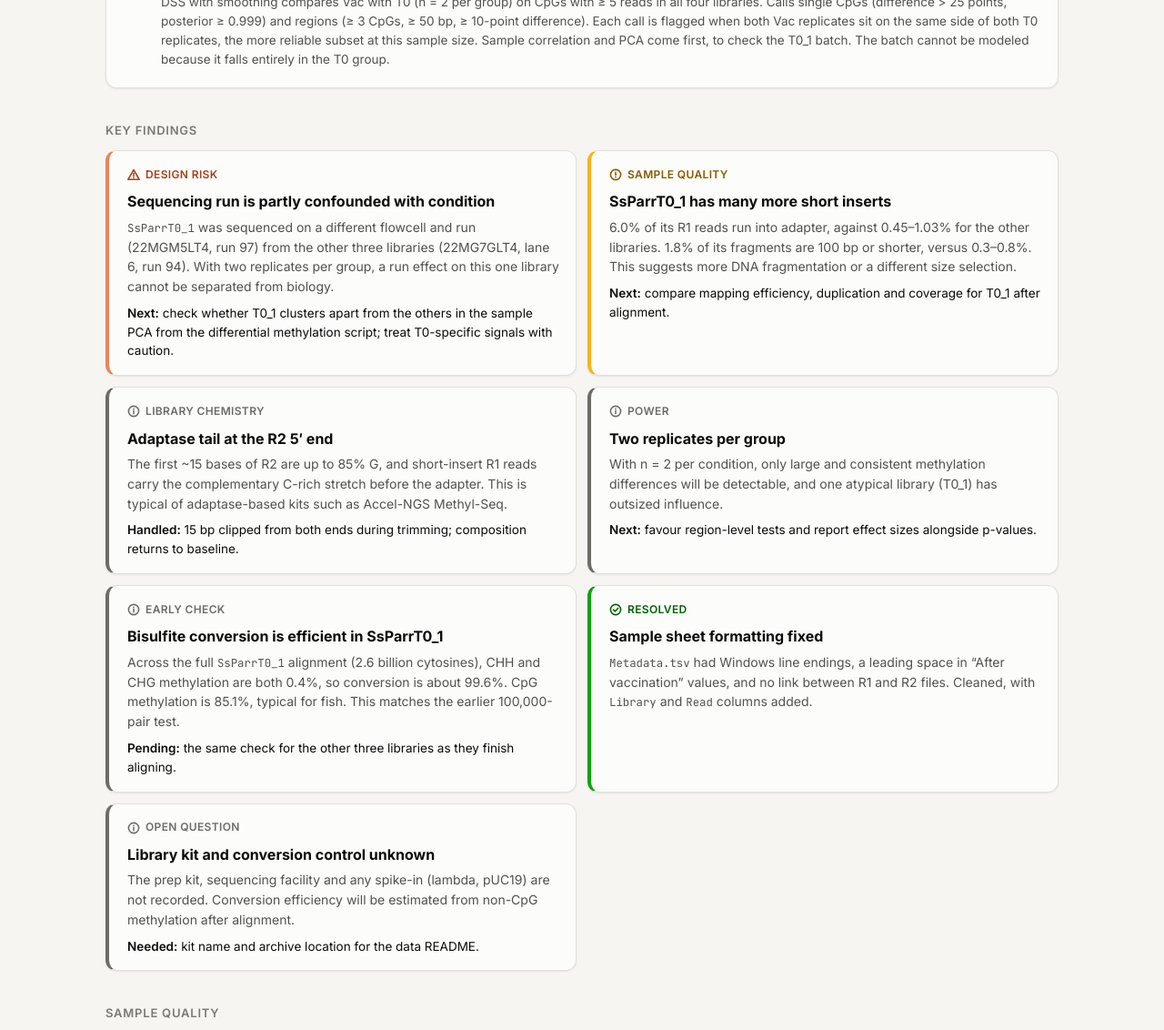
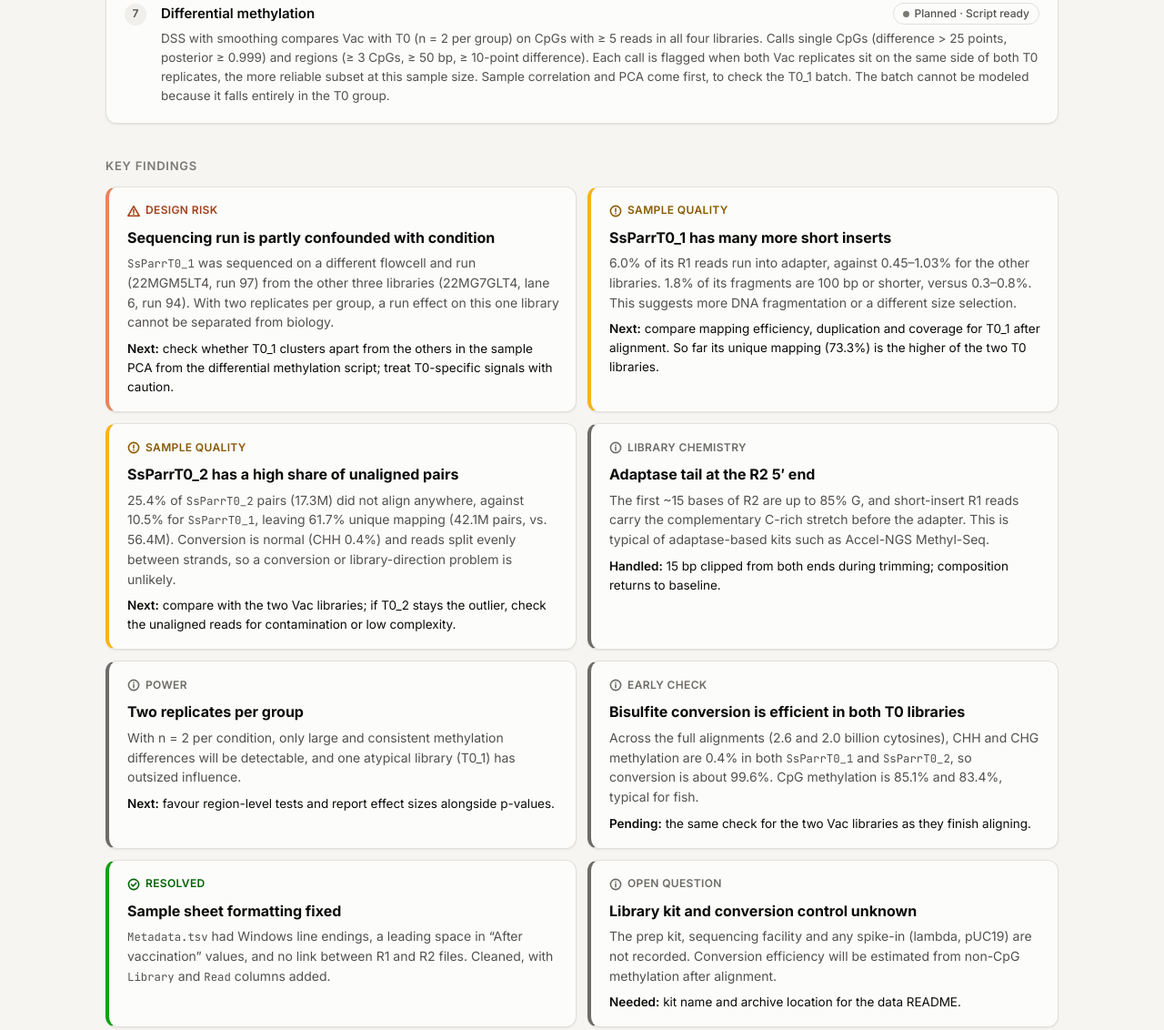
Before and after one commit to sr320/project-salmon-vaccine-wgbs, a plain HTML site: page docs/index.html in a window 1280 px wide. Shown: the part 1006-2138 px from the top of the page at 91% size. Drawn offline with Linux system fonts and the light colour scheme.

Commit message:
Dashboard: add SsParrT0_2 alignment stats and unaligned-reads finding
Co-Authored-By: Claude Opus 5.5 <noreply@anthropic.com>

```diff
--- a/docs/index.html
+++ b/docs/index.html
@@ -278,7 +278,7 @@
 <script>
 /* ===== Update this block as the analysis moves forward ===== */
 const DATA = {
-  updated: "2026-11-26 12:55 PST, alignment in progress",
+  updated: "2026-11-26 18:00 PST, alignment in progress",
   steps: [
     { title: "Raw data and metadata", status: "done",
       detail: "4 paired-end libraries received; checksums recorded; <code>Metadata.tsv</code> cleaned." },
@@ -286,8 +286,8 @@ const DATA = {
       detail: "FastQC and MultiQC on all 8 FASTQ files. Bisulfite composition as expected; adaptase tail found at the R2 5′ end." },
     { title: "Trimming", status: "done",
       detail: "cutadapt: adapters and poly-G removed (q20); 15 bp clipped from R2 5′ and R1 3′. 99.1–99.4% of pairs and 87–89% of bases kept; adapter and overrepresented-sequence flags cleared in FastQC." },
-    { title: "Bismark alignment", status: "running", when: "1 of 4 libraries done",
-      detail: "Ssal_v3.1 bisulfite index built (38 min). <code>SsParrT0_1</code> aligned in 4.2 h: 73.3% of pairs mapped uniquely, 16.2% multi-mapped, 10.5% unaligned; reads split evenly between the two strands. Remaining libraries expected the evening of Nov 26 or later (raven is heavily loaded)." },
+    { title: "Bismark alignment", status: "running", when: "2 of 4 libraries done",
+      detail: "Ssal_v3.1 bisulfite index built (38 min). <code>SsParrT0_1</code> aligned in 4.2 h (73.3% of pairs unique, 16.2% multi-mapped, 10.5% unaligned) and <code>SsParrT0_2</code> in 4.9 h (61.7% unique, 12.9% multi-mapped, 25.4% unaligned); reads split evenly between the two strands in both. <code>SsParrVac_1</code> started aligning at 14:14 and was about two-thirds done at 17:55, so it should finish around 20:00; <code>SsParrVac_2</code> likely early morning on Nov 27 (raven is heavily loaded)." },
     { title: "Deduplication and M-bias check", status: "scheduled", when: "Starts after alignment",
       detail: "<code>deduplicate_bismark</code> removes PCR duplicates, then the M-bias table shows methylation by read position to decide how many bases to ignore at read ends. Starts automatically via a cron trigger." },
     { title: "Methylation extraction", status: "planned",
@@ -303,7 +303,11 @@ const DATA = {
     { level: "warning", tag: "Sample quality",
       title: "SsParrT0_1 has many more short inserts",
       body: "6.0% of its R1 reads run into adapter, against 0.45–1.03% for the other libraries. 1.8% of its fragments are 100 bp or shorter, versus 0.3–0.8%. This suggests more DNA fragmentation or a different size selection.",
-      action: "<b>Next:</b> compare mapping efficiency, duplication and coverage for T0_1 after alignment." },
+      action: "<b>Next:</b> compare mapping efficiency, duplication and coverage for T0_1 after alignment. So far its unique mapping (73.3%) is the higher of the two T0 libraries." },
+    { level: "warning", tag: "Sample quality",
+      title: "SsParrT0_2 has a high share of unaligned pairs",
+      body: "25.4% of <code>SsParrT0_2</code> pairs (17.3M) did not align anywhere, against 10.5% for <code>SsParrT0_1</code>, leaving 61.7% unique mapping (42.1M pairs, vs. 56.4M). Conversion is normal (CHH 0.4%) and reads split evenly between strands, so a conversion or library-direction problem is unlikely.",
+      action: "<b>Next:</b> compare with the two Vac libraries; if T0_2 stays the outlier, check the unaligned reads for contamination or low complexity." },
     { level: "info", tag: "Library chemistry",
       title: "Adaptase tail at the R2 5′ end",
       body: "The first ~15 bases of R2 are up to 85% G, and short-insert R1 reads carry the complementary C-rich stretch before the adapter. This is typical of adaptase-based kits such as Accel-NGS Methyl-Seq.",
@@ -313,9 +317,9 @@ const DATA = {
       body: "With n = 2 per condition, only large and consistent methylation differences will be detectable, and one atypical library (T0_1) has outsized influence.",
       action: "<b>Next:</b> favour region-level tests and report effect sizes alongside p-values." },
     { level: "info", tag: "Early check",
-      title: "Bisulfite conversion is efficient in SsParrT0_1",
-      body: "Across the full <code>SsParrT0_1</code> alignment (2.6 billion cytosines), CHH and CHG methylation are both 0.4%, so conversion is about 99.6%. CpG methylation is 85.1%, typical for fish. This matches the earlier 100,000-pair test.",
-      action: "<b>Pending:</b> the same check for the other three libraries as they finish aligning." },
+      title: "Bisulfite conversion is efficient in both T0 libraries",
+      body: "Across the full alignments (2.6 and 2.0 billion cytosines), CHH and CHG methylation are 0.4% in both <code>SsParrT0_1</code> and <code>SsParrT0_2</code>, so conversion is about 99.6%. CpG methylation is 85.1% and 83.4%, typical for fish.",
+      action: "<b>Pending:</b> the same check for the two Vac libraries as they finish aligning." },
     { level: "resolved", tag: "Resolved",
       title: "Sample sheet formatting fixed",
       body: "<code>Metadata.tsv</code> had Windows line endings, a leading space in “After vaccination” values, and no link between R1 and R2 files. Cleaned, with <code>Library</code> and <code>Read</code> columns added.",
@@ -327,7 +331,7 @@ const DATA = {
   ],
   samples: [
     { lib: "SsParrT0_1",  cond: "Before", rep: 1, pairs: 77603127, fc: "22MGM5LT4 · 1", adapter: 6.04, dup: 21.4, mapping: 73.3, flag: true },
-    { lib: "SsParrT0_2",  cond: "Before", rep: 2, pairs: 68776693, fc: "22MG7GLT4 · 6", adapter: 0.89, dup: 24.7 },
+    { lib: "SsParrT0_2",  cond: "Before", rep: 2, pairs: 68776693, fc: "22MG7GLT4 · 6", adapter: 0.89, dup: 24.7, mapping: 61.7 },
     { lib: "SsParrVac_1", cond: "After",  rep: 1, pairs: 69143094, fc: "22MG7GLT4 · 6", adapter: 1.03, dup: 24.1 },
     { lib: "SsParrVac_2", cond: "After",  rep: 2, pairs: 70172391, fc: "22MG7GLT4 · 6", adapter: 0.45, dup: 24.3 }
   ]
@@ -354,7 +358,7 @@ const kpis = [
   { label: "Libraries", value: DATA.samples.length, note: "2 before · 2 after vaccination" },
   { label: "Read pairs", value: (totalPairs / 1e6).toFixed(0) + "M", note: "2 × 151 bp, ~7–8× raw coverage each" },
   { label: "Pipeline steps done", value: doneSteps + " / " + DATA.steps.length, note: (DATA.steps.find((s) => s.status === "running") ? DATA.steps.find((s) => s.status === "running").title + " in progress" : DATA.steps.find((s) => s.status === "scheduled")?.title + " next") },
-  { label: "Open sample issues", value: openIssues, note: "Batch and insert size, both T0_1" }
+  { label: "Open sample issues", value: openIssues, note: "Batch and insert size (T0_1); unaligned reads (T0_2)" }
 ];
 $("kpis").innerHTML = kpis.map((k) =>
   `<div class="card kpi"><div class="label">${k.label}</div><div class="value">${k.value}</div><div class="note">${k.note}</div></div>`
```
